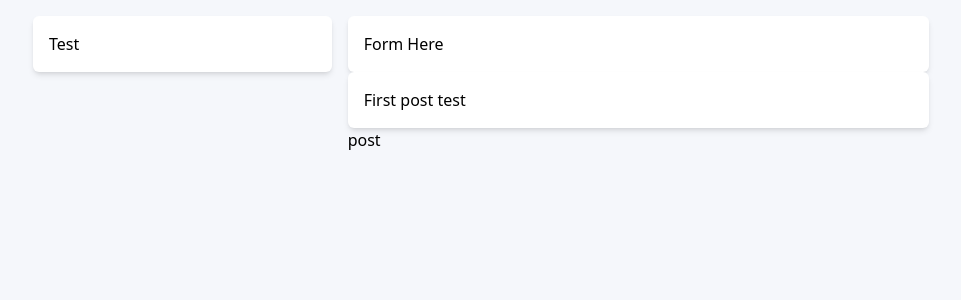
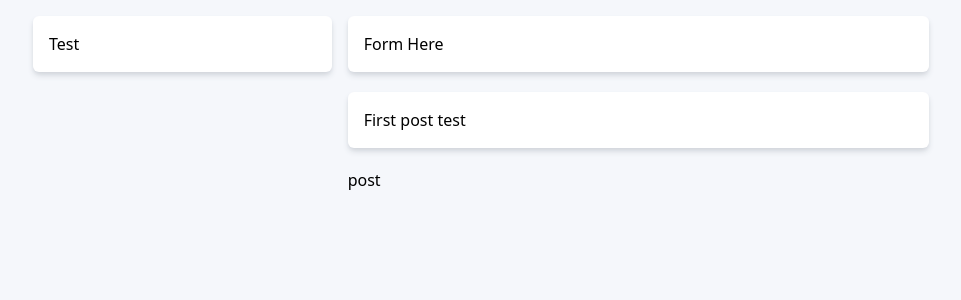
Before and after one commit to JesseSegall/soc_media, a Next.js app: page / in a window 1280 px wide. Shown: the top 300 px of the page, without its empty margins (159-1120 px from the left). Built offline with nearby package versions, Linux system fonts and the light colour scheme.

Commit message:
Card Component

```diff
--- a/components/Card.js
+++ b/components/Card.js
@@ -1,3 +1,3 @@
 export default function Card({ children }) {
-	return <div className='bg-white shadow-md rounded-md p-4'>{children}</div>;
+	return <div className='bg-white shadow-md shadow-gray-300 rounded-md p-4 mb-5 '>{children}</div>;
 }
```
